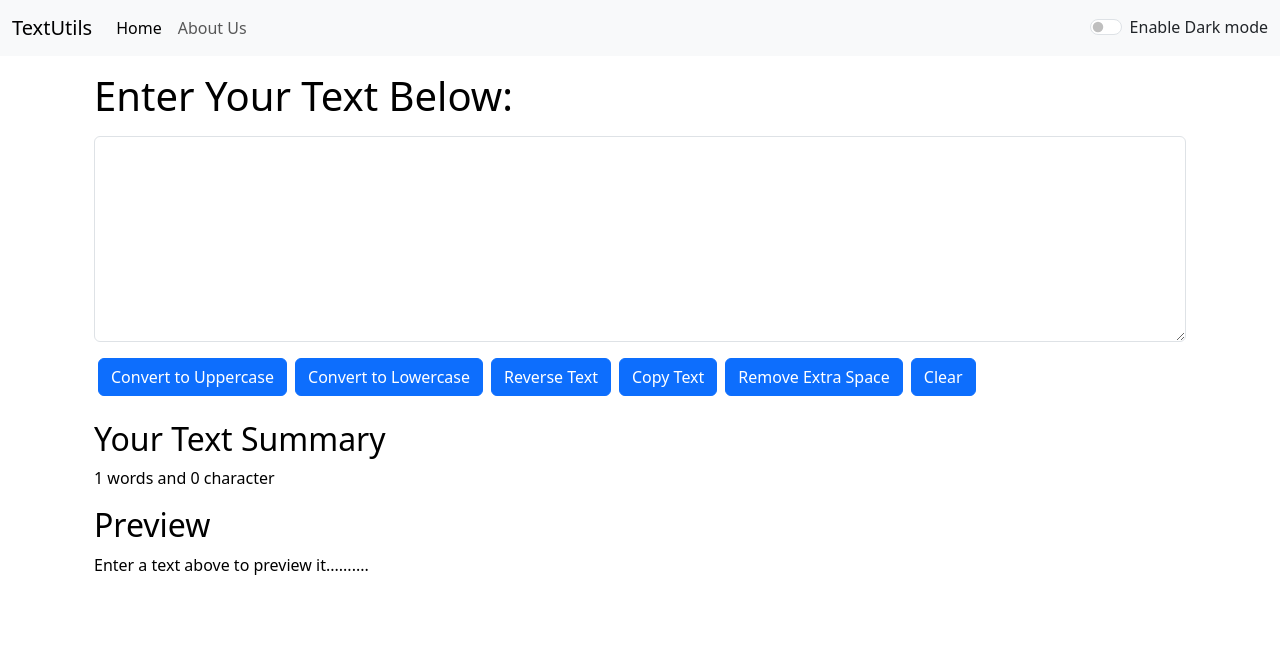
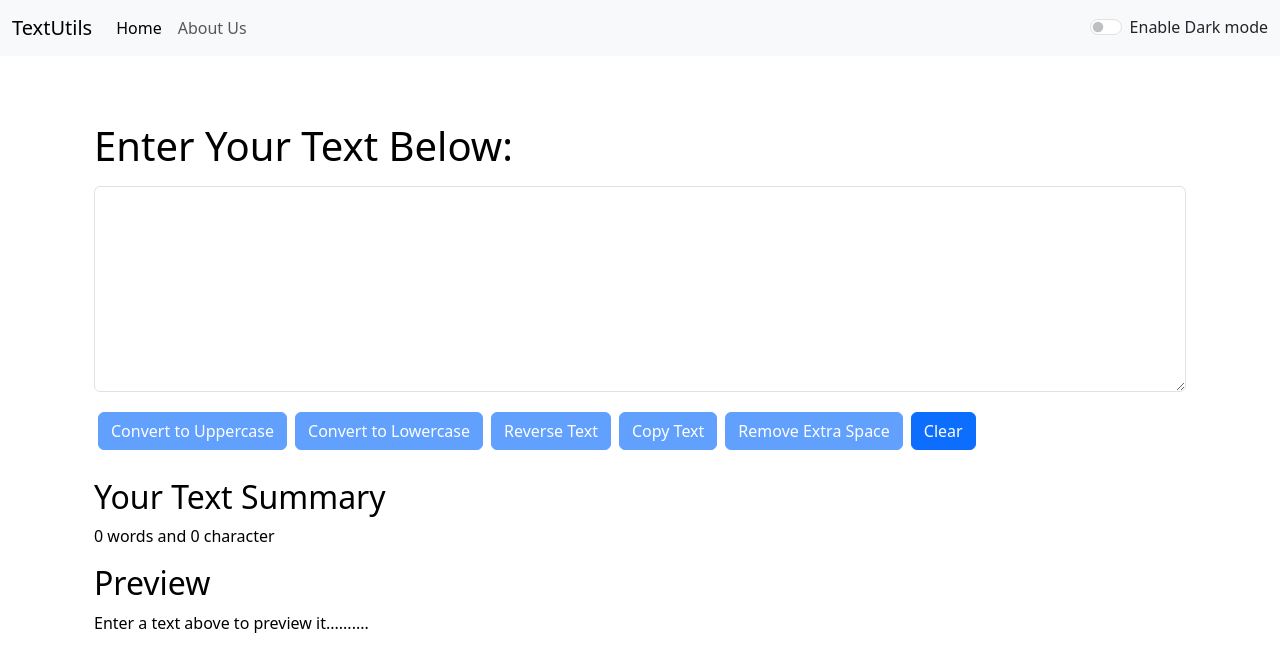
Before and after one commit to Alkasha-Siddiqui/TextUtils, a React (Create React App) app: page / in a window 1280 px wide. Shown: the top 672 px of the page. Built offline with nearby package versions, Linux system fonts and the light colour scheme.

Commit message:
Bugs are Fixed

```diff
--- a/src/App.js
+++ b/src/App.js
@@ -29,12 +29,12 @@ function App() {
     setMode('dark');
     document.body.style.backgroundColor='#042743';
     showAlert("Dark Mode is On", "success")
-    document.title="TextUtils - Dark"
+    // document.title="TextUtils - Dark"
   }else{
     setMode('light')
     document.body.style.backgroundColor='white';
     showAlert("Light Mode is On", "success")
-    document.title="TextUtils - Light"
+    // document.title="TextUtils - Light"
   }
   }
 
--- a/src/components/Alert.js
+++ b/src/components/Alert.js
@@ -2,8 +2,11 @@ import React from 'react'
 
 export default function Alert(props) {
     return (
-        props.alert && <div className={`alert alert-${props.alert.type} alert-dismissible fade show`} role="alert">
+        <div style={{height:"50px"}}>
+        {props.alert &&
+        <div className={`alert alert-${props.alert.type} alert-dismissible fade show`} role="alert">
             <strong>{props.alert.type} : </strong>{props.alert.msg}
+        </div>}
         </div>
     )
 }
--- a/src/components/TextForm.js
+++ b/src/components/TextForm.js
@@ -5,23 +5,45 @@ function TextForm(props) {
     const [text, setText] = useState("")
 
     const handleUpclick = () => {
-        if (text.length > 0) {
         const newValue = text.toUpperCase();
         setText(newValue);
         props.alert("Converted to UpperCase", "success")
-        } else {
-            window.confirm("Enter Something in Text Box !!!")
-        }
+
     }
 
     const handleLoclick = () => {
-        if (text.length > 0) {
         const newValue = text.toLowerCase();
         setText(newValue);
         props.alert("Converted to LowerCase", "success")
-        } else {
-            window.confirm("Enter Something in Text Box !!!")
     }
+
+    const handleReverseclick = () => {
+        // let strArr = text.split("").reverse().join("");
+        // strArr = strArr.reverse();
+        // let newValue = strArr.join("");
+        // setText(newValue);
+
+        //shorthand property to reverse a string
+        let newValue = text.split("").reverse().join("");
+        setText(newValue);
+        props.alert("Text is Reversed", "success")
+
+    }
+
+    const handleCopy = () => {
+        var newtext = document.getElementById("Textarea")
+        newtext.select();
+        navigator.clipboard.writeText(newtext.value);
+        document.getSelection().removeAllRanges();
+        props.alert("Copied to Clipboard", "success")
+
+    }
+
+    const handleRemoveSp = () => {
+        const newValue = text.split(/[ ]+/);
+        setText(newValue.join(" "));
+        props.alert("Extra Spaces Removed", "success");
+
     }
 
     const handleClearclick = () => {
@@ -31,43 +53,6 @@ function TextForm(props) {
             props.alert("Cleared text", "success")
         } else {
             window.confirm("Already Cleared !!!")
-        }
-    }
-
-    const handleReverseclick = () => {
-        // let strArr = text.split("").reverse().join("");
-        // strArr = strArr.reverse();
-        // let newValue = strArr.join("");
-        // setText(newValue);
-
-        //shorthand property to reverse a string
-        if (text.length > 0) {
-            let newValue = text.split("").reverse().join("");
-            setText(newValue);
-            props.alert("Text is Reversed", "success")
-        } else {
-            window.confirm("Enter Something in Text Box !!!")
-        }
-    }
-
-    const handleCopy = () => {
-        if (text.length > 0) {
-            var newtext = document.getElementById("Textarea")
-            newtext.select();
-            navigator.clipboard.writeText(newtext.value);
-            props.alert("Copied to Clipboard", "success")
-        } else {
-            window.confirm("Enter Something in Text Box !!!")
-        }
-    }
-
-    const handleRemoveSp = () => {
-        if (text.length > 0) {
-            const newValue = text.split(/[ ]+/);
-            setText(newValue.join(" "));
-            props.alert("Extra Spaces Removed", "success");
-        } else {
-            window.confirm("Enter Something in Text Box !!!")
         }
     }
 
@@ -83,18 +68,18 @@ function TextForm(props) {
                     <textarea className="form-control" onChange={handleOnchange} id="Textarea" value={text} rows="8"
                         style={{ color: props.mode === 'dark' ? 'white' : 'black', background: props.mode === 'dark' ? '#042743' : 'white' }}></textarea>
                 </div>
-                <button className="btn btn-primary mx-1" onClick={handleUpclick}>Convert to Uppercase</button>
-                <button className="btn btn-primary mx-1" onClick={handleLoclick}>Convert to Lowercase</button>
-                <button className="btn btn-primary mx-1" onClick={handleReverseclick}>Reverse Text</button>
-                <button className="btn btn-primary mx-1" onClick={handleCopy}>Copy Text</button>
-                <button className="btn btn-primary mx-1" onClick={handleRemoveSp}>Remove Extra Space</button>
-                <button className="btn btn-primary mx-1" onClick={handleClearclick}>Clear</button>
+                <button disabled={text.length === 0} className="btn btn-primary mx-1 my-1" onClick={handleUpclick}>Convert to Uppercase</button>
+                <button disabled={text.length === 0} className="btn btn-primary mx-1 my-1" onClick={handleLoclick}>Convert to Lowercase</button>
+                <button disabled={text.length === 0} className="btn btn-primary mx-1 my-1" onClick={handleReverseclick}>Reverse Text</button>
+                <button disabled={text.length === 0} className="btn btn-primary mx-1 my-1" onClick={handleCopy}>Copy Text</button>
+                <button disabled={text.length === 0} className="btn btn-primary mx-1 my-1" onClick={handleRemoveSp}>Remove Extra Space</button>
+                <button className="btn btn-primary mx-1 my-1" onClick={handleClearclick}>Clear</button>
 
             </div>
 
             <div className="container my-4" style={{ color: props.mode === 'dark' ? 'white' : 'black' }}>
                 <h2>Your Text Summary</h2>
-                <p>{text.split(" ").length} words and {text.length} character</p>
+                <p>{text.split(" ").filter((element)=>{ return element.length!==0 }).length} words and {text.length} character</p>
 
                 <h2>Preview</h2>
                 <p>{text.length > 0 ? text : "Enter a text above to preview it.........."}</p>
```
Lines whose indentation alone changed are shown as unchanged.
